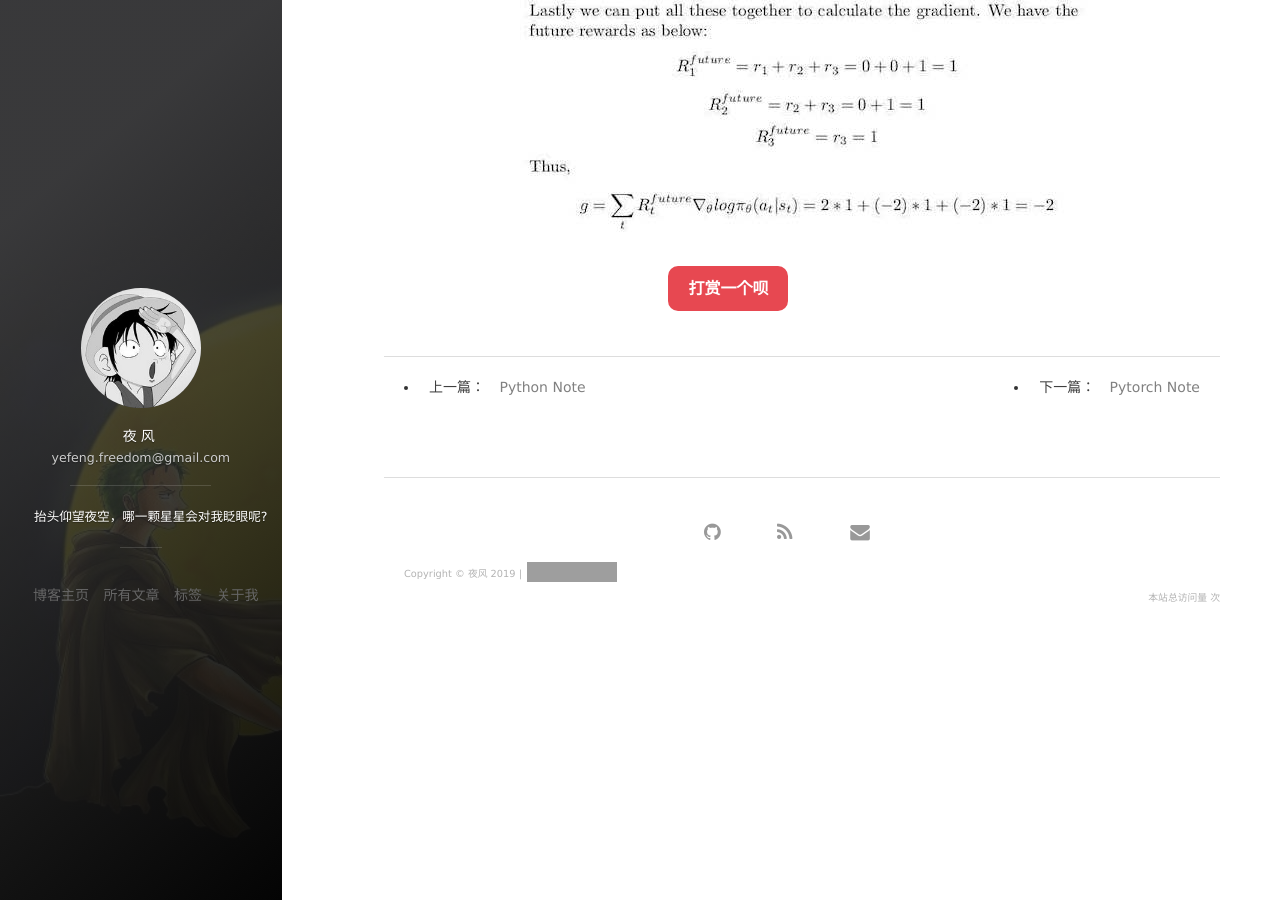
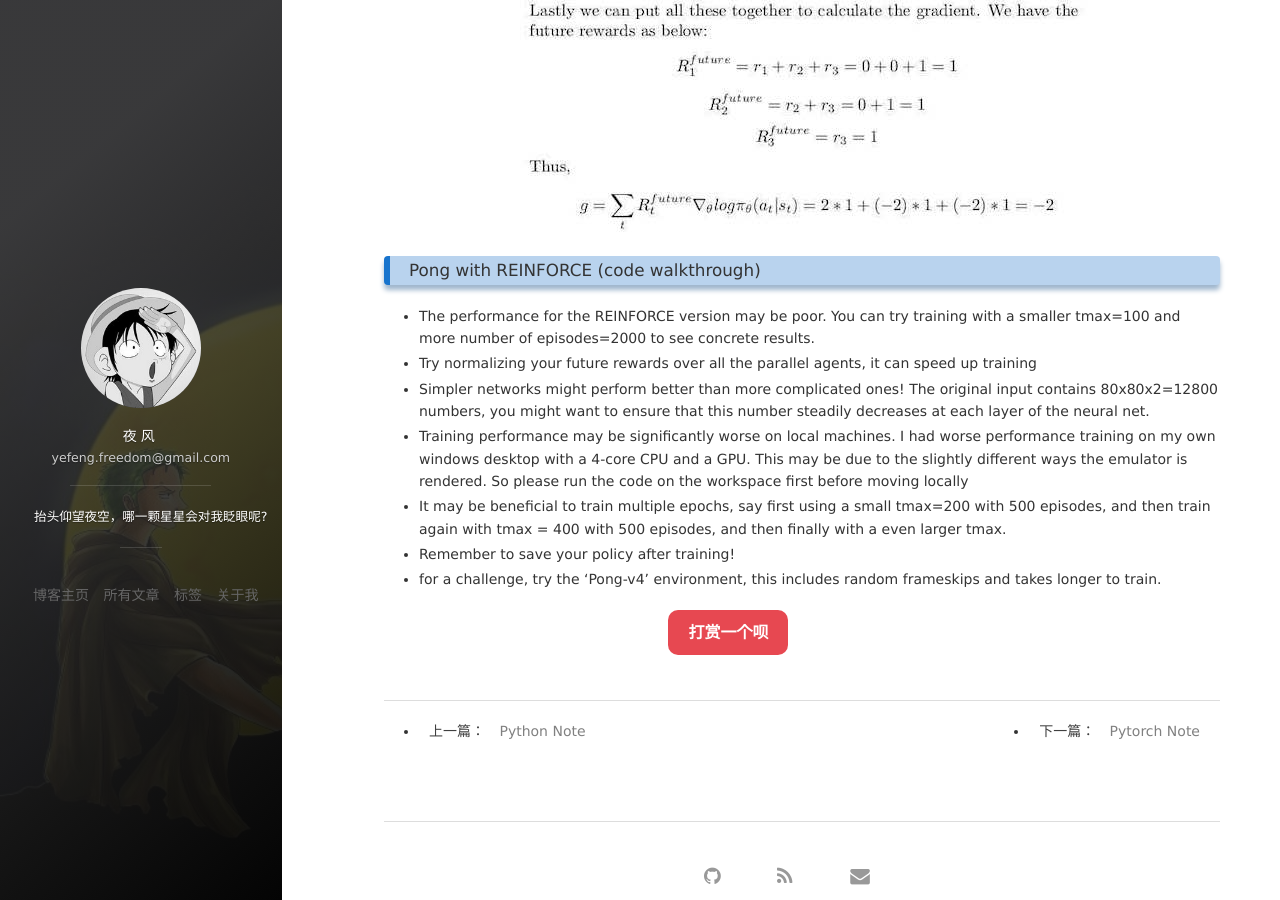
Before and after one commit to yefengjie/yefengjie.github.io, a Jekyll site: the page built from _posts/2018-11-30-ai_reinforcement_learning_notes.md, in a window 1280 px wide and 900 px high, scrolled down 8039 px. Built offline with Jekyll 4.4.1, drawn with Linux system fonts in a browser that asks for light colours; nearby versions of some CDN libraries; comment, search, counter and statistics services are not loaded; grey boxes are pictures that could not be loaded.

Commit message:
doc:update note

```diff
--- a/_posts/2018-11-30-ai_reinforcement_learning_notes.md
+++ b/_posts/2018-11-30-ai_reinforcement_learning_notes.md
@@ -158,3 +158,11 @@ It turns out that mathematically, ignoring past rewards might change the gradien
 ![Policy Gradient Derivation](../../../images/res/policy_gradient_quiz2.jpg)
 For a better formatted version of the explanation below, please check [explanation](https://www.overleaf.com/read/vtxxxcntnqdg)
 ![Policy Gradient Derivation](../../../images/res/policy_gradient_quiz3.jpg)
+### Pong with REINFORCE (code walkthrough)
+- The performance for the REINFORCE version may be poor. You can try training with a smaller tmax=100 and more number of episodes=2000 to see concrete results.
+- Try normalizing your future rewards over all the parallel agents, it can speed up training
+- Simpler networks might perform better than more complicated ones! The original input contains 80x80x2=12800 numbers, you might want to ensure that this number steadily decreases at each layer of the neural net.
+- Training performance may be significantly worse on local machines. I had worse performance training on my own windows desktop with a 4-core CPU and a GPU. This may be due to the slightly different ways the emulator is rendered. So please run the code on the workspace first before moving locally
+- It may be beneficial to train multiple epochs, say first using a small tmax=200 with 500 episodes, and then train again with tmax = 400 with 500 episodes, and then finally with a even larger tmax.
+- Remember to save your policy after training!
+- for a challenge, try the 'Pong-v4' environment, this includes random frameskips and takes longer to train.
```
Also changed, not shown: _posts/2018-11-24-ai_pytorch_note.md (+6 -0 lines), _posts/2019-1-2-ai_env.md (+1 -1 lines).
